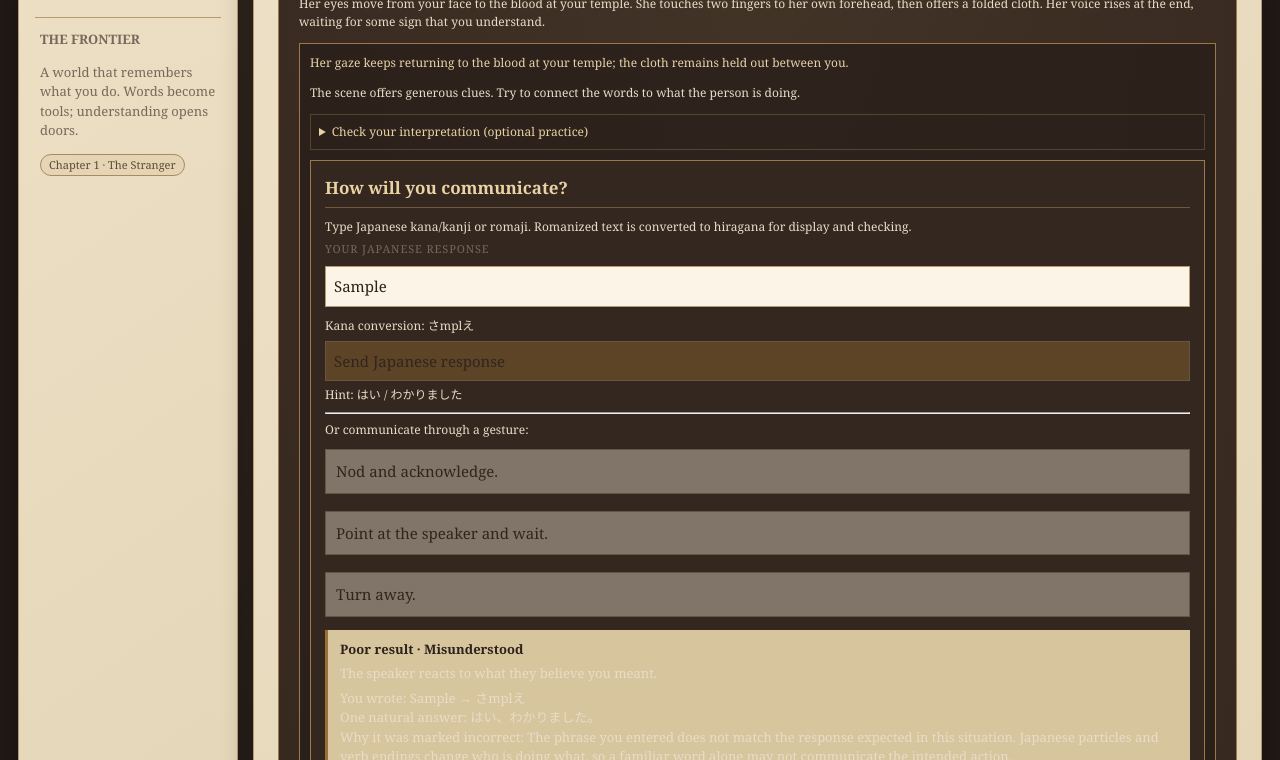
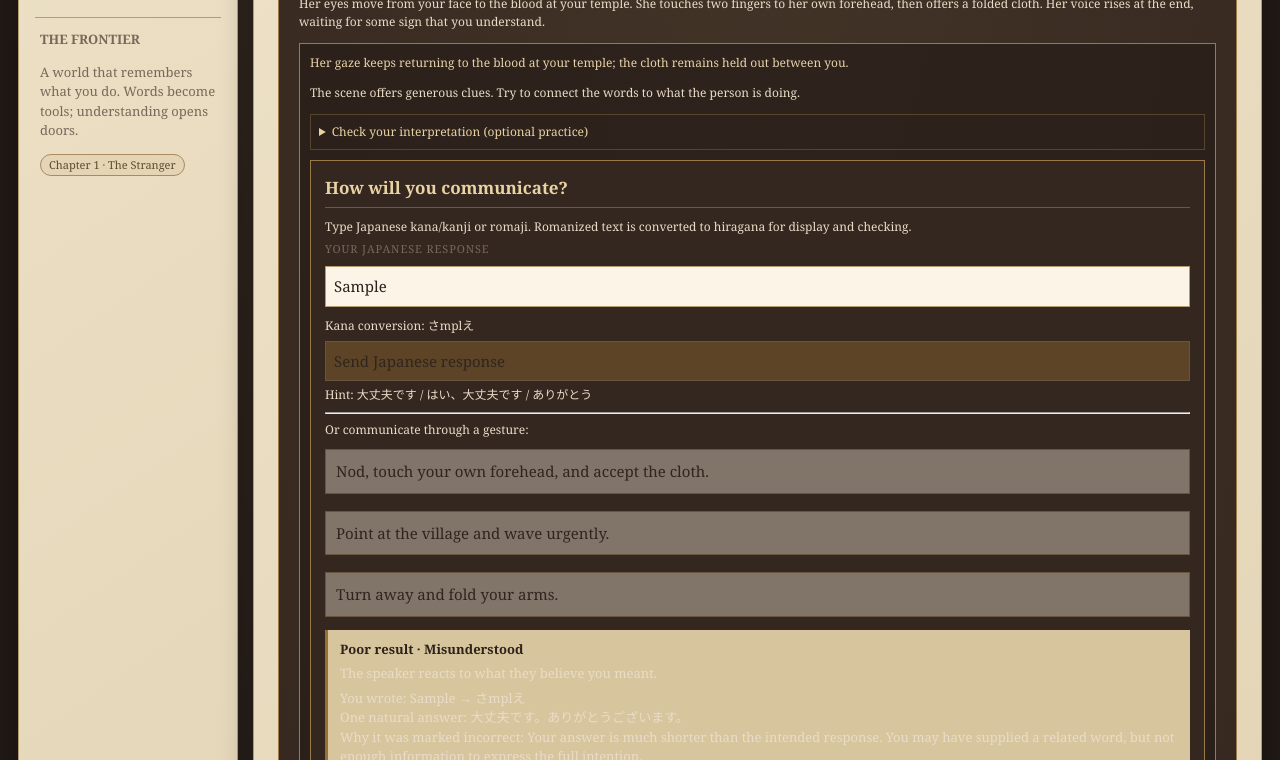
Before and after one commit to Tfxman/Games, a website: page world-zero/index.html in a window 1280 px wide. Both pictures are taken after typing "Sample" into the empty fields and a click on the button "Send Japanese response". Shown: the part 543-1303 px from the top of the page. Drawn offline with Linux system fonts and the light colour scheme.

Commit message:
Fix Japanese dialogue matching and romanji nasal conversion

```diff
--- a/world-zero/index.html
+++ b/world-zero/index.html
@@ -118,7 +118,7 @@ const ROMAJI_RESPONSES={
 function romajiToKana(input){
  let x=input.toLowerCase().normalize('NFKC').replace(/[^a-z']/g,'').replace(/n'/g,'ん'),out='';
  const table={kya:'きゃ',kyu:'きゅ',kyo:'きょ',gya:'ぎゃ',gyu:'ぎゅ',gyo:'ぎょ',sha:'しゃ',shu:'しゅ',sho:'しょ',sya:'しゃ',syu:'しゅ',syo:'しょ',cha:'ちゃ',chu:'ちゅ',cho:'ちょ',tya:'ちゃ',tyu:'ちゅ',tyo:'ちょ',nya:'にゃ',nyu:'にゅ',nyo:'にょ',hya:'ひゃ',hyu:'ひゅ',hyo:'ひょ',bya:'びゃ',byu:'びゅ',byo:'びょ',pya:'ぴゃ',pyu:'ぴゅ',pyo:'ぴょ',mya:'みゃ',myu:'みゅ',myo:'みょ',rya:'りゃ',ryu:'りゅ',ryo:'りょ',ja:'じゃ',ju:'じゅ',jo:'じょ',shi:'し',chi:'ち',tsu:'つ',fu:'ふ',ji:'じ',ka:'か',ki:'き',ku:'く',ke:'け',ko:'こ',sa:'さ',su:'す',se:'せ',so:'そ',ta:'た',te:'て',to:'と',na:'な',ni:'に',nu:'ぬ',ne:'ね',no:'の',ha:'は',hi:'ひ',he:'へ',ho:'ほ',ma:'ま',mi:'み',mu:'む',me:'め',mo:'も',ya:'や',yu:'ゆ',yo:'よ',ra:'ら',ri:'り',ru:'る',re:'れ',ro:'ろ',wa:'わ',wo:'を',ga:'が',gi:'ぎ',gu:'ぐ',ge:'げ',go:'ご',za:'ざ',ji:'じ',zu:'ず',ze:'ぜ',zo:'ぞ',da:'だ',di:'ぢ',du:'づ',de:'で',do:'ど',ba:'ば',bi:'び',bu:'ぶ',be:'べ',bo:'ぼ',pa:'ぱ',pi:'ぴ',pu:'ぷ',pe:'ぺ',po:'ぽ',a:'あ',i:'い',u:'う',e:'え',o:'お'};
- for(let i=0;i<x.length;){if(i+1<x.length&&x[i]===x[i+1]&&/[bcdfghjklmpqrstvwxyz]/.test(x[i])&&x[i]!=='n'){out+='っ';i++;continue;}if(x[i]==='n'&&(i===x.length-1||!/[aiueoyn]/.test(x[i+1]))){out+='ん';i++;continue;}let hit='';for(const len of [3,2,1]){const part=x.slice(i,i+len);if(table[part]){hit=part;break;}}if(hit){out+=table[hit];i+=hit.length;}else{out+=x[i];i++;}}
+ for(let i=0;i<x.length;){if(x[i]==='n'&&x[i+1]==='n'){out+='ん';i++;continue;}if(i+1<x.length&&x[i]===x[i+1]&&/[bcdfghjklmpqrstvwxyz]/.test(x[i])&&x[i]!=='n'){out+='っ';i++;continue;}if(x[i]==='n'&&(i===x.length-1||!/[aiueoyn]/.test(x[i+1]))){out+='ん';i++;continue;}let hit='';for(const len of [3,2,1]){const part=x.slice(i,i+len);if(table[part]){hit=part;break;}}if(hit){out+=table[hit];i+=hit.length;}else{out+=x[i];i++;}}
  return out;
 }
 function normalizeKana(s){return String(s).toLowerCase().normalize('NFKC').replace(/[。！!？?、\s・]/g,'').replace(/[ぁ-ゖ]/g,c=>String.fromCharCode(c.charCodeAt(0)+96));}
@@ -129,7 +129,7 @@ function updateLanguageEvidence(tier,detail){
  state.flags.lastCommunicationTier=tier;state.flags.lastCommunication=detail;
 }
 function interpretation(options,correct,meaning,clue,onGuess){
- const box=$('interpretation'),line=$('dialogue').textContent,config=LANGUAGE_LINES[line]||{best:'はい、わかりました。',medium:['はい','わかりました'],gesture:0,gestures:['Nod and acknowledge.','Point at the speaker and wait.','Turn away.'],intent:meaning};
+ const box=$('interpretation'),line=$('dialogue').textContent.replace(/[「」『』]/g,''),config=LANGUAGE_LINES[line]||{best:'はい、わかりました。',medium:['はい','わかりました'],gesture:0,gestures:['Nod and acknowledge.','Point at the speaker and wait.','Turn away.'],intent:meaning};
  const roman=ROMAJI_RESPONSES[line]||{best:'hai wakarimashita',medium:['hai','wakarimashita']},stage=state.immersionStage||0;
  const support=stage===0?'The scene offers generous clues. Try to connect the words to what the person is doing.':stage===1?'Some clues remain, but the Japanese carries more of the meaning.':stage===2?'Read the line in context. Hints are available if you need them.':'The scene will not translate itself. Watch, listen, and choose how to answer.';
  box.innerHTML='<div class="small" style="color:#e7d1a8">'+esc(clue)+'</div><p class="small">'+esc(support)+'</p><details class="small"><summary>Check your interpretation (optional practice)</summary><p>What do you think the Japanese line means?</p>'+options.map((o,i)=>'<button data-guess="'+i+'">'+esc(o)+'</button>').join('')+'</details><div class="card" style="margin-top:10px"><h3>How will you communicate?</h3><p class="small">Type Japanese kana/kanji or romaji. Romanized text is converted to hiragana for display and checking.</p><label for="jpReply">Your Japanese response</label><input id="jpReply" maxlength="120" placeholder="例：daijoubu desu / だいじょうぶです"><p class="small muted" id="jpConversion" aria-live="polite">Kana preview will appear here.</p><button class="btn gold" id="sendJapanese" style="margin-top:6px">Send Japanese response</button><p class="small muted" id="jpHint">'+(stage===0?'Hint: '+esc(config.medium.join(' / ')):stage===1?'Hint: key phrase: '+esc(config.medium[0]):stage===2?'Context hint: '+esc(config.intent):'No direct translation. Use the scene clues.')+'</p><hr><p class="small">Or communicate through a gesture:</p><div class="choices">'+config.gestures.map((g,i)=>'<button data-gesture="'+i+'">'+esc(g)+'</button>').join('')+'</div><div class="notice" id="communicationResult" aria-live="polite" style="margin-top:8px">You may respond first, then take an action below. You do not have to speak if the situation calls for action alone.</div></div>';
```
